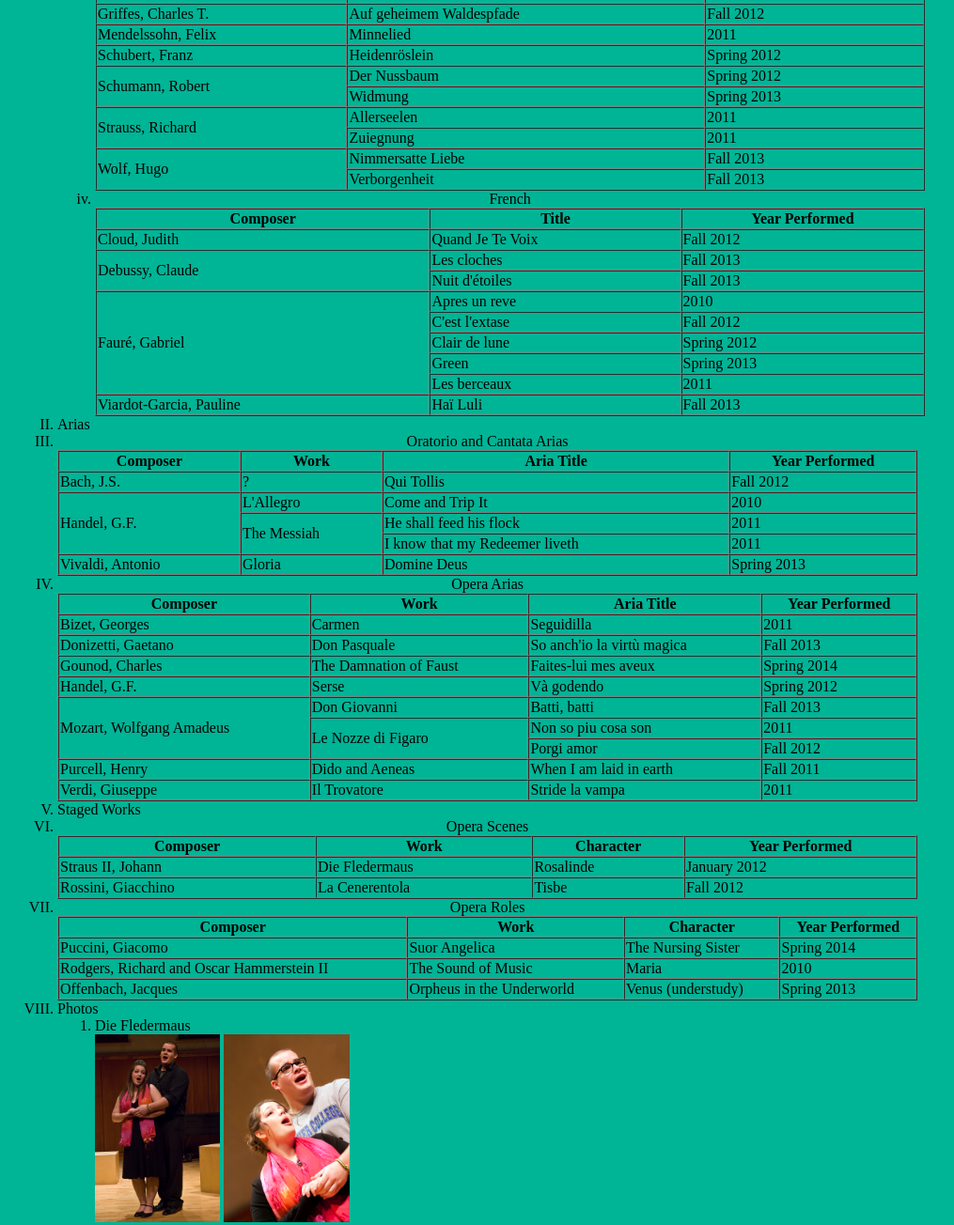
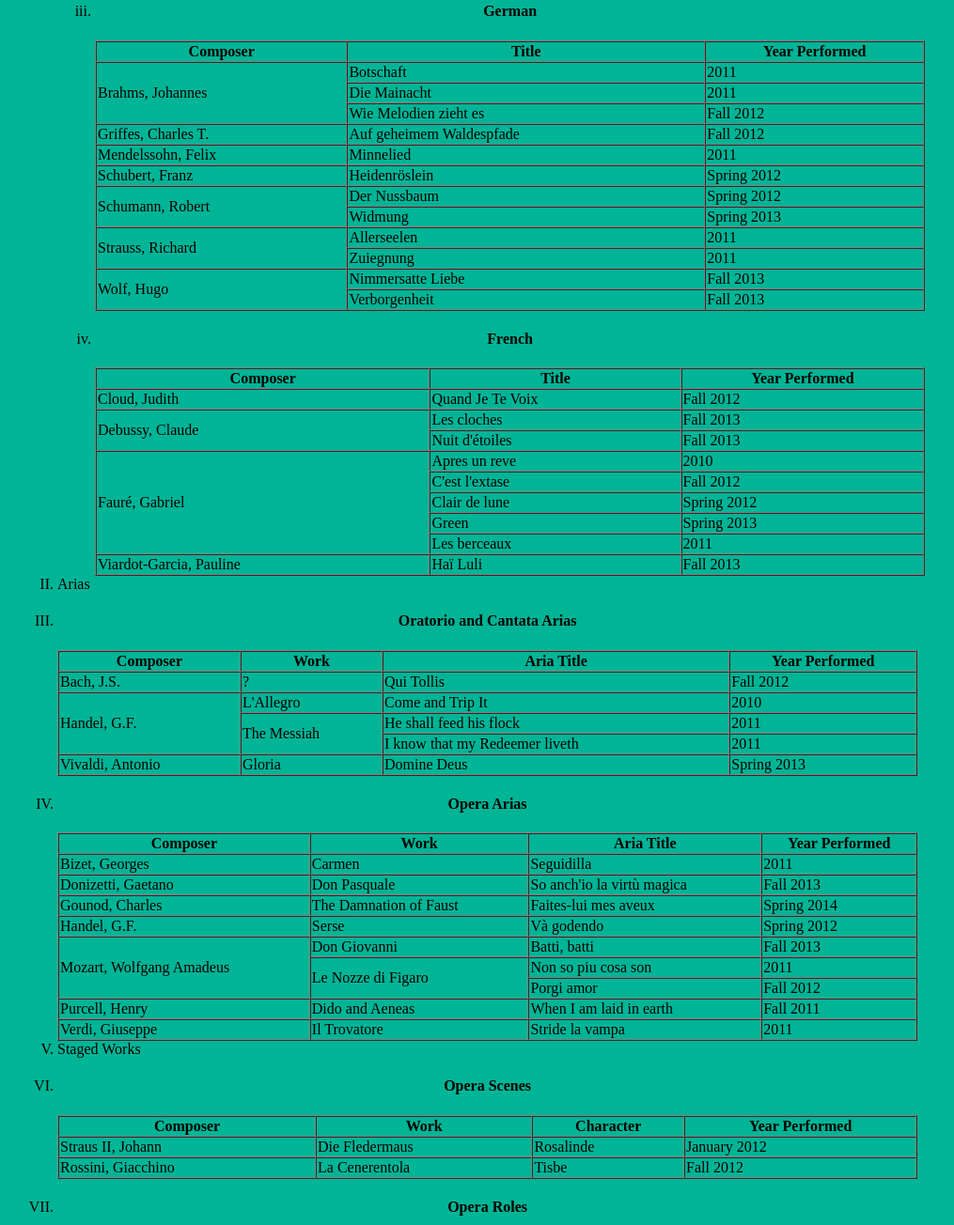
Before and after one commit to krusmi02/krusmi02.github.io, a plain HTML site: page index.html in a window 1280 px wide. Shown: the part 1465-2769 px from the top of the page at 94% size, without its empty margins (67-1082 px from the left). Drawn offline with Linux system fonts and the light colour scheme.

Commit message:
left and h4

```diff
--- a/index.html
+++ b/index.html
@@ -14,7 +14,7 @@
 	<ol type=I>
 		<li>Songs<ol type=i></li>
 <table width=80% border=1px cellspacing=0>
-		<caption><li>English</li></caption>
+		<caption><li><h4>English</h4</li></caption>
 <tr>
     <th>Composer</th>
     <th>Title</th>
@@ -87,7 +87,7 @@
 </table>
 
 <table width=80% border=1px cellspacing=0>
-<caption><li>Italian, Spanish, and Latin</li></caption>
+<caption><li><h4>Italian, Spanish, and Latin</h4></li></caption>
 <tr>
     <th>Composer</th>
     <th>Title</th>
@@ -168,7 +168,7 @@
 </table>
 
 <table width=80% border=1px cellspacing=0>
-		<caption><li>German</li></caption>
+		<caption><li><h4>German</h4></li></caption>
 <tr>
     <th>Composer</th>
     <th>Title</th>
@@ -231,7 +231,7 @@
 </tr>
 </table>
 <table width=80% border=1px cellspacing=0>
-		<caption><li>French</li></caption>
+		<caption><li><h4>French</h4></li></caption>
 <tr>
     <th>Composer</th>
     <th>Title</th>
@@ -281,7 +281,7 @@
 </ol>
 <li>Arias</li>
 	<table width=80% border=1px cellspacing=0>
-		<caption><li>Oratorio and Cantata Arias</li></caption>
+		<caption><li><h4>Oratorio and Cantata Arias</h4></li></caption>
 <tr>
     <th>Composer</th>
     <th>Work</th>
@@ -317,7 +317,7 @@
 </tr>
 </table>
 	<table width=80% border=1px cellspacing=0>
-		<caption><li>Opera Arias</li></caption>
+		<caption><li><h4>Opera Arias</h4></li></caption>
 <tr>
     <th>Composer</th>
     <th>Work</th>
@@ -378,7 +378,7 @@
 </table>
 <li>Staged Works</li>
 	<table width=80% border=1px cellspacing=0>
-		<caption><li>Opera Scenes</li></caption>
+		<caption><li><h4>Opera Scenes</h4></li></caption>
 <tr>
     <th>Composer</th>
     <th>Work</th>
@@ -399,7 +399,7 @@
 </tr>
 </table>
 	<table width=80% border=1px cellspacing=0>
-		<caption><li>Opera Roles</li></caption>
+		<caption><li><h4>Opera Roles</h4></li></caption>
 <tr>
     <th>Composer</th>
     <th>Work</th>
--- a/mystyle.css
+++ b/mystyle.css
@@ -4,3 +4,6 @@ h1{
 body{
 	background-color: rgb(0,180,150);
 }
+h4{
+	text-alignment: left;
+}
```
Also changed, not shown: 1 other file.
